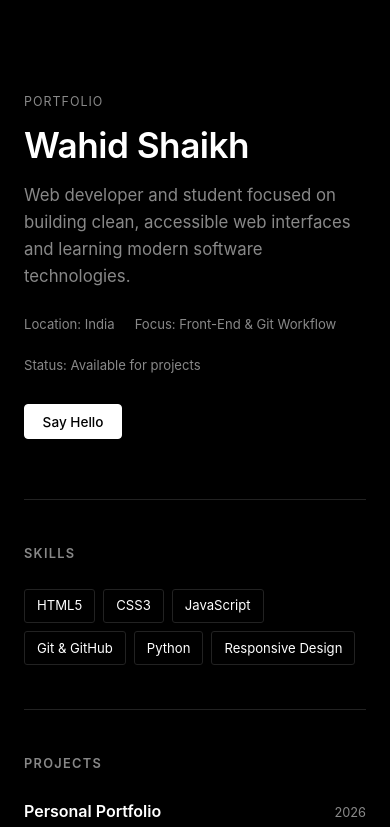
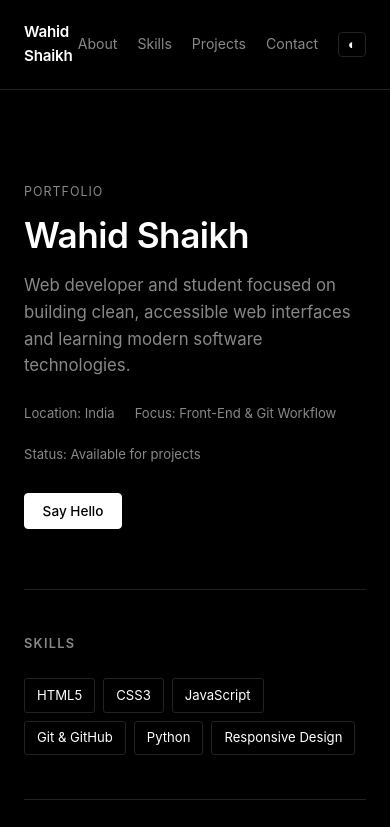
Before and after one commit to wahidshaikh0787-byte/GitHub-practical-test., a plain HTML site: page index.html in a window 390 px wide. Shown: the top 827 px of the page. Drawn offline with Linux system fonts and the light colour scheme.

Commit message:
feat: add responsive sticky navigation bar with section links

```diff
--- a/index.html
+++ b/index.html
@@ -7,6 +7,20 @@
     <link rel="stylesheet" href="style.css">
 </head>
 <body>
+
+    <!-- Navigation Bar -->
+    <header class="header">
+        <nav class="nav">
+            <a href="#" class="logo">Wahid Shaikh</a>
+            <div class="nav-right">
+                <a href="#about">About</a>
+                <a href="#skills">Skills</a>
+                <a href="#projects">Projects</a>
+                <a href="#contact">Contact</a>
+                <button id="theme-btn" class="theme-toggle" aria-label="Toggle theme">◐</button>
+            </div>
+        </nav>
+    </header>
 
     <main class="wrapper">
         <!-- About Section -->
--- a/style.css
+++ b/style.css
@@ -33,6 +33,66 @@ body {
     line-height: 1.6;
     font-size: 15px;
     transition: background-color 0.2s ease, color 0.2s ease;
+}
+
+/* ==========================================================
+   Header & Navigation (feature-navbar)
+   ========================================================== */
+.header {
+    position: sticky;
+    top: 0;
+    background-color: var(--bg);
+    border-bottom: 1px solid var(--border);
+    z-index: 100;
+}
+
+.nav {
+    max-width: 680px;
+    margin: 0 auto;
+    padding: 1.25rem 1.5rem;
+    display: flex;
+    justify-content: space-between;
+    align-items: center;
+}
+
+.logo {
+    color: var(--text);
+    text-decoration: none;
+    font-weight: 600;
+    font-size: 0.95rem;
+    letter-spacing: -0.2px;
+}
+
+.nav-right {
+    display: flex;
+    align-items: center;
+    gap: 1.25rem;
+}
+
+.nav-right a {
+    color: var(--text-muted);
+    text-decoration: none;
+    font-size: 0.88rem;
+    transition: color 0.15s ease;
+}
+
+.nav-right a:hover {
+    color: var(--text);
+}
+
+.theme-toggle {
+    background: none;
+    border: 1px solid var(--border);
+    color: var(--text);
+    padding: 0.25rem 0.55rem;
+    font-size: 0.85rem;
+    cursor: pointer;
+    border-radius: 4px;
+    transition: all 0.15s ease;
+}
+
+.theme-toggle:hover {
+    border-color: var(--text);
 }
 
 /* ==========================================================
```
